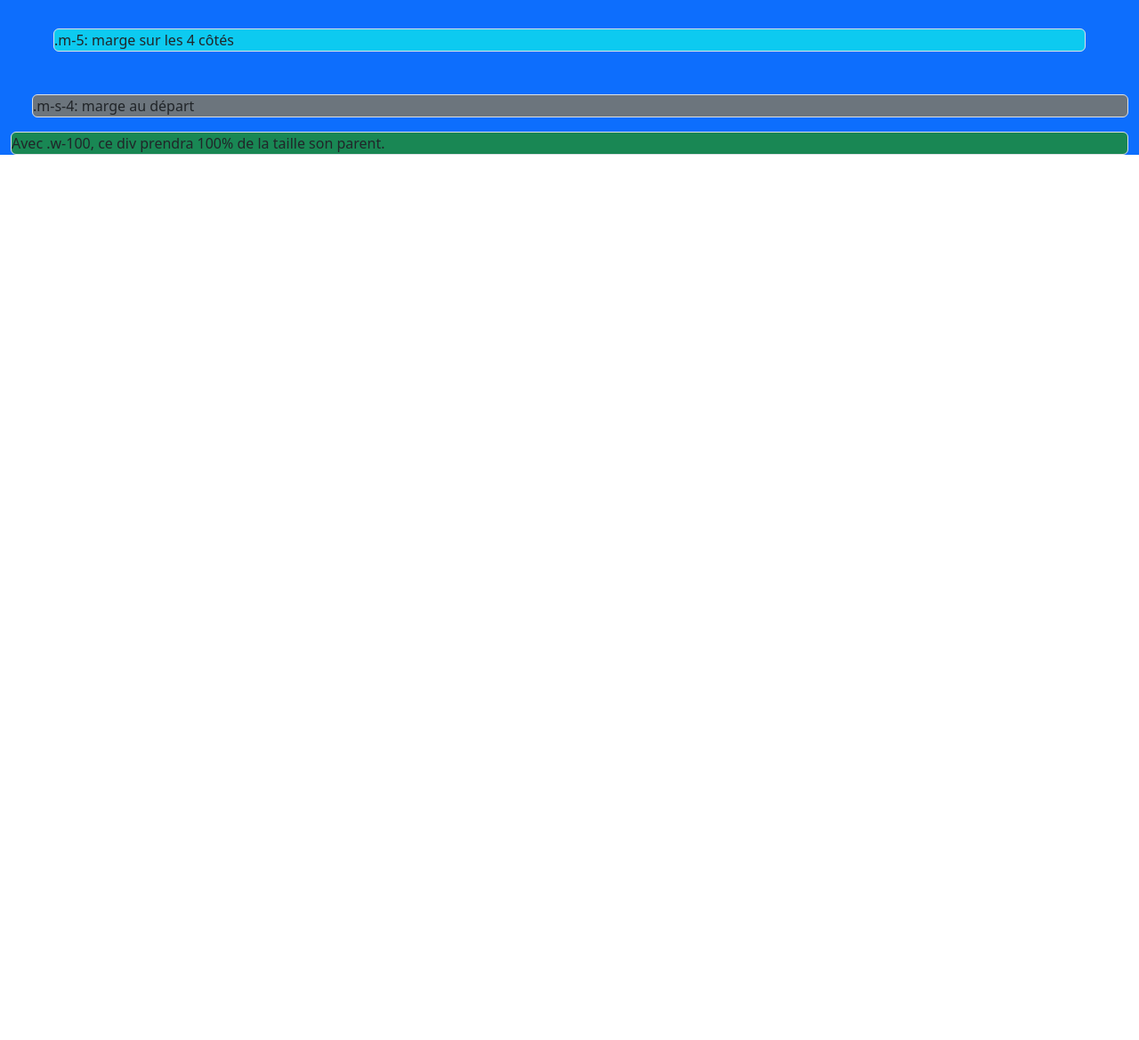
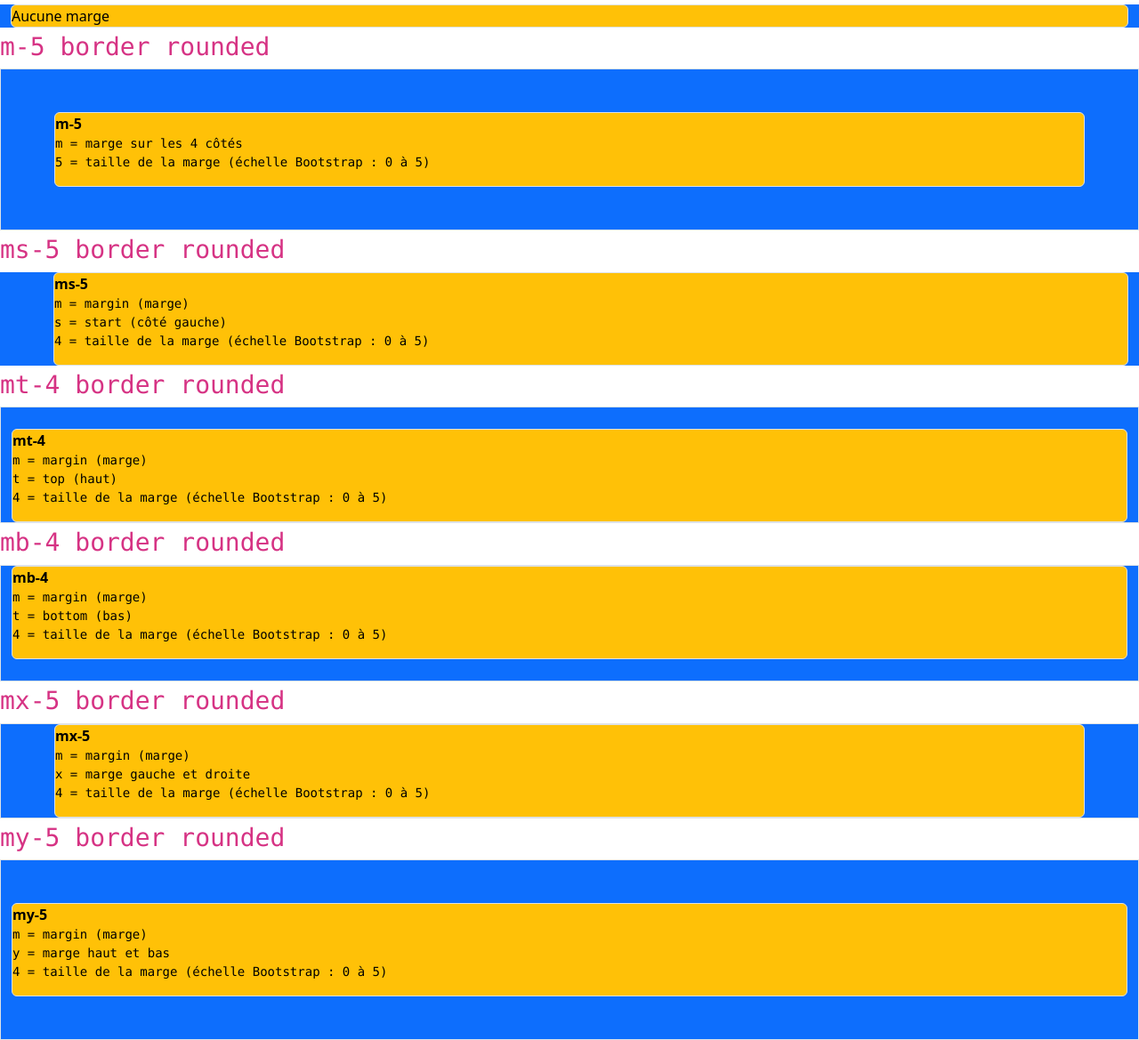
Before and after one commit to robertAube/134A25-demos-RA, a plain HTML site: page cours23_bootStrap/190_marges.html in a window 1280 px wide. Shown: the part 98-1267 px from the top of the page at 89% size. Before the commit the page ends 800 px from the top, so only its background shows below. Drawn offline with nearby package versions, Linux system fonts and the light colour scheme.

Commit message:
Amélioration de 090 et +

```diff
--- a/cours23_bootStrap/190_marges.html
+++ b/cours23_bootStrap/190_marges.html
@@ -9,22 +9,86 @@
 </head>
 <body>
 
-<div class="container-fluid bg-primary">
     <h1>Différentes marges</h1>
-    <div class="border rounded bg-warning">
-        Aucune marge
-    </div>
-    <div class="border rounded bg-info m-5">
-        .m-5: marge sur les 4 côtés
-    </div>
-    <div class="border rounded bg-secondary ms-4">
-        .m-s-4: marge au départ
-    </div>
-    <div class="border rounded bg-success mt-3">
-        Avec .w-100, ce div prendra 100% de la taille son parent.
+
+    <h2><code>border rounded</code></h2>
+    <div class="container-fluid bg-primary">
+        <div class="border rounded text-bg-warning">
+            Aucune marge
+        </div>
     </div>
 
-</div>
+    <h2><code>m-5 border rounded</code></h2>
+    <div class="container-fluid bg-primary border">
+        <div class="m-5 border rounded text-bg-warning">
+            <strong>m-5</strong>
+            <pre>
+m = marge sur les 4 côtés
+5 = taille de la marge (échelle Bootstrap : 0 à 5)
+</pre>
+        </div>
+    </div>
+
+
+    <h2><code>ms-5 border rounded</code></h2>
+    <div class="container-fluid bg-primary">
+        <div class="ms-5 border rounded text-bg-warning ">
+            <strong>ms-5</strong>
+            <pre>
+m = margin (marge)
+s = start (côté gauche)
+4 = taille de la marge (échelle Bootstrap : 0 à 5)
+</pre>
+        </div>
+    </div>
+
+    <h2><code>mt-4 border rounded</code></h2>
+    <div class="container-fluid bg-primary border">
+        <div class="mt-4 border rounded text-bg-warning">
+            <strong>mt-4</strong>
+            <pre>
+m = margin (marge)
+t = top (haut)
+4 = taille de la marge (échelle Bootstrap : 0 à 5)
+</pre>
+        </div>
+    </div>
+
+    <h2><code>mb-4 border rounded</code></h2>
+    <div class="container-fluid bg-primary border">
+        <div class="mb-4 border rounded text-bg-warning">
+            <strong>mb-4</strong>
+            <pre>
+m = margin (marge)
+t = bottom (bas)
+4 = taille de la marge (échelle Bootstrap : 0 à 5)
+</pre>
+        </div>
+    </div>
+
+    <h2><code>mx-5 border rounded</code></h2>
+    <div class="container-fluid bg-primary border">
+        <div class="mx-5 border rounded text-bg-warning">
+            <strong>mx-5</strong>
+            <pre>
+m = margin (marge)
+x = marge gauche et droite
+4 = taille de la marge (échelle Bootstrap : 0 à 5)
+</pre>
+        </div>
+    </div>
+
+    <h2><code>my-5 border rounded</code></h2>
+    <div class="container-fluid bg-primary border">
+        <div class="my-5 border rounded text-bg-warning">
+            <strong>my-5</strong>
+            <pre>
+m = margin (marge)
+y = marge haut et bas
+4 = taille de la marge (échelle Bootstrap : 0 à 5)
+</pre>
+        </div>
+    </div>
 
 </body>
 </html>
```
Also changed, not shown: cours23_bootStrap/070_grilles.html (+0 -2 lines), cours23_bootStrap/095_palettesCouleurs.html (+1 -1 lines), cours23_bootStrap/100_tableau.html (+1 -57 lines), cours23_bootStrap/130_carousel.html (+3 -3 lines), cours23_bootStrap/140_modal.html (+3 -3 lines), cours23_bootStrap/160_modeSombre.html (+0 -3 lines), cours23_bootStrap/170_masquerElement.html (+20 -2 lines), cours23_bootStrap/180_etirerElement.html (+14 -12 lines).
